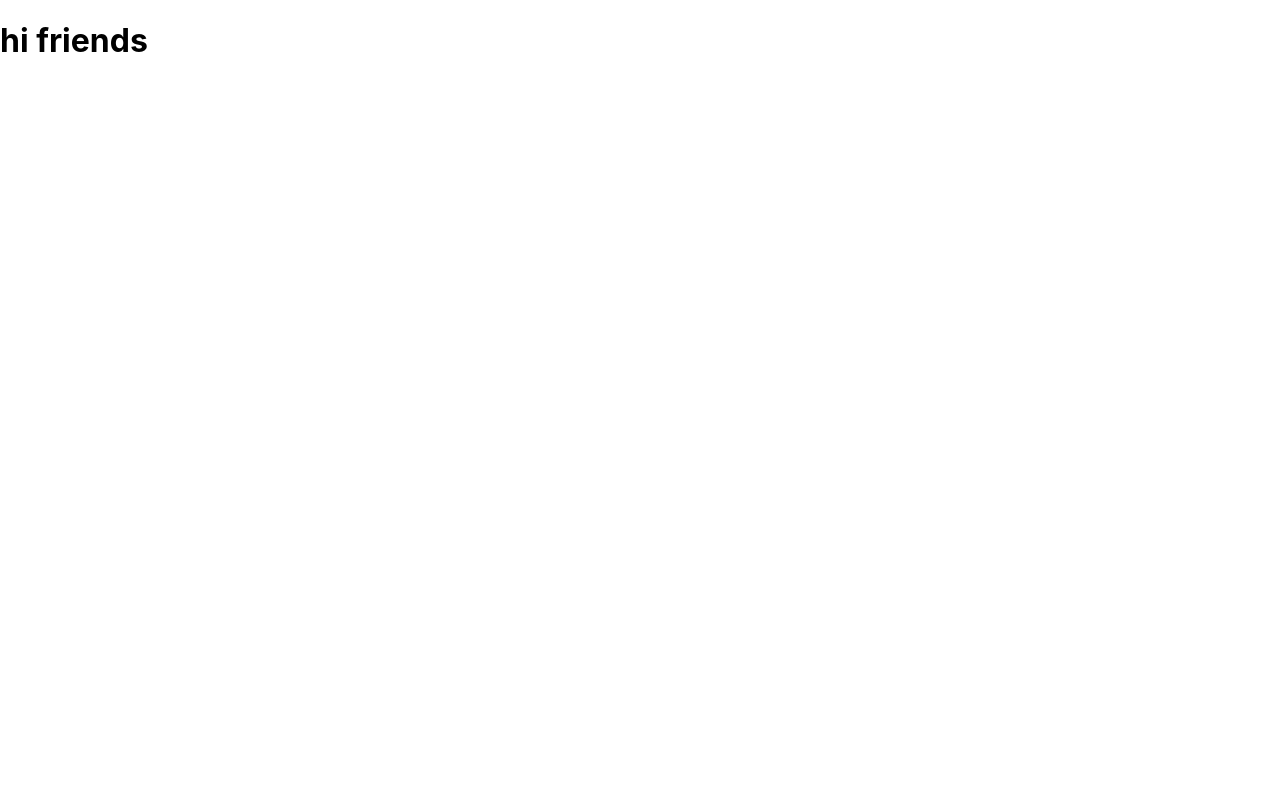
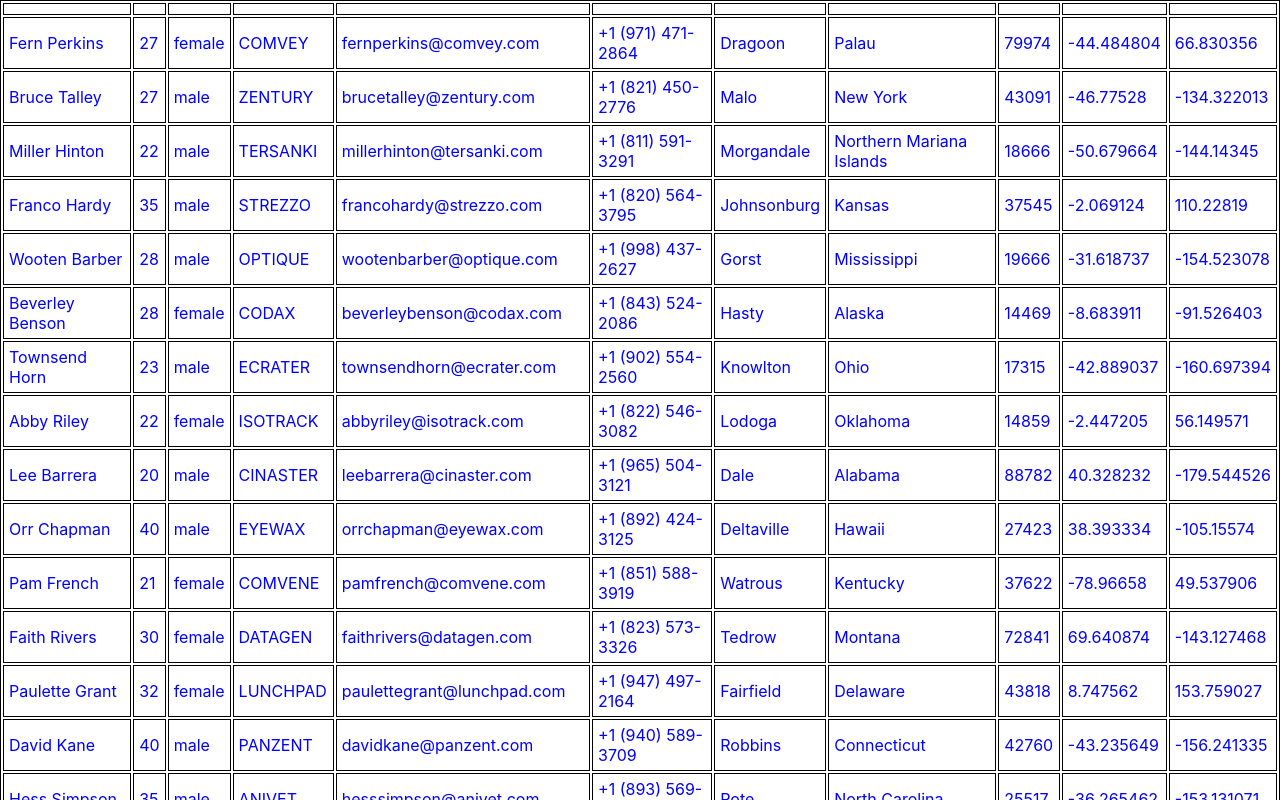
Before and after one commit to infiniteoo/react_tabledata_w_json, a React (Create React App) app: page / in a window 1280 px wide. Shown: the top 800 px of the page. Built offline with nearby package versions, Linux system fonts and the light colour scheme.

Commit message:
we are successfully showing our data in the table!

```diff
--- a/src/App.js
+++ b/src/App.js
@@ -1,28 +1,20 @@
-import './App.css';
-import React, { Component } from 'react'
-import tableData from './user_data.json'
-
+import "./App.css";
+import React, { Component } from "react";
+import tableData from "./user_data.json";
+import Table from "./components/Table/Table.js";
 
 class App extends Component {
-
-  constructor(props){
-    super(props)
-    this.state = tableData
+  constructor(props) {
+    super(props);
+    this.state = {tableData};
   }
 
   render() {
-    return(
+    return (
 
-
-
-        <h1>hi friends</h1>
-
-
-
+    <Table data={this.state.tableData} />
     )
   }
-
-
 }
 
 export default App;
```
Also changed, not shown: src/components/Table/Table.js (+5 -2 lines).
